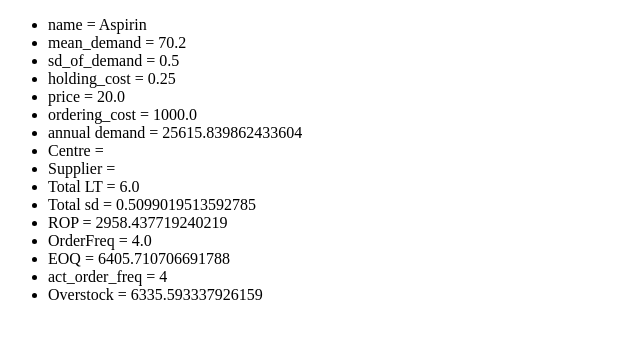
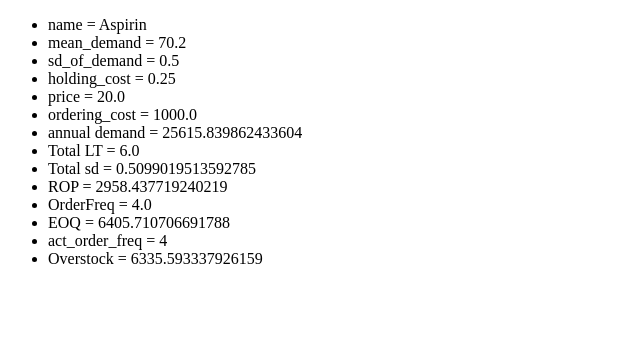
Before and after one commit to sim-h/Inventory-management-system, a Django app: page /inventory/medicine/1/ in a window 1280 px wide. Shown: the top 339 px of the page, without its empty margins (0-640 px from the left). Run offline with Django 3.2, Linux system fonts and the light colour scheme; data comes from the database, SQL or seed files in the repository.

Commit message:
Ordered output

```diff
--- a/inventory/models.py
+++ b/inventory/models.py
@@ -17,6 +17,12 @@ class Medicine(models.Model):
 
     def __str__(self):
         return f'{self.name}'
+
+    # def get_centre_names(self):
+    #     # cursor = OtherInfo.objects.filter(medicine=self, content_type=ContentType.objects.get_for_model(Supplier))
+    #     # for obj in cursor:
+    #     #     print (obj.name)
+    # def get_supplier_names(self):
 
     def get_total_supplier_lead_time(self):
         cursor = OtherInfo.objects.filter(medicine=self, content_type=ContentType.objects.get_for_model(Supplier))
--- a/templates/inventory/medicine_detail.html
+++ b/templates/inventory/medicine_detail.html
@@ -8,14 +8,13 @@
     <ul>
         <li>name = {{ medicine.name }}</li>
         <li>mean_demand = {{ medicine.mean_demand }}</li>
-
         <li>sd_of_demand = {{ medicine.sd_of_demand }}</li>
         <li>holding_cost = {{ medicine.holding_cost }}</li>
         <li>price = {{ medicine.price }}</li>
         <li>ordering_cost = {{ medicine.ordering_cost }}</li>
         <li>annual demand = {{ medicine.get_annual_demand }}</li>
-        <li>Centre = {{ medicine. }}</li>
-        <li>Supplier = {{ medicine. }}</li>
+        <!--<li>Centre = {{ medicine. }}</li>-->
+        <!--<li>Supplier = {{ medicine. }}</li>-->
         <li>Total LT = {{ medicine.get_total_lead_time }}</li>
         <li>Total sd = {{ medicine.get_total_sd }}</li>
         <li>ROP = {{ medicine.get_rop }}</li>
```
